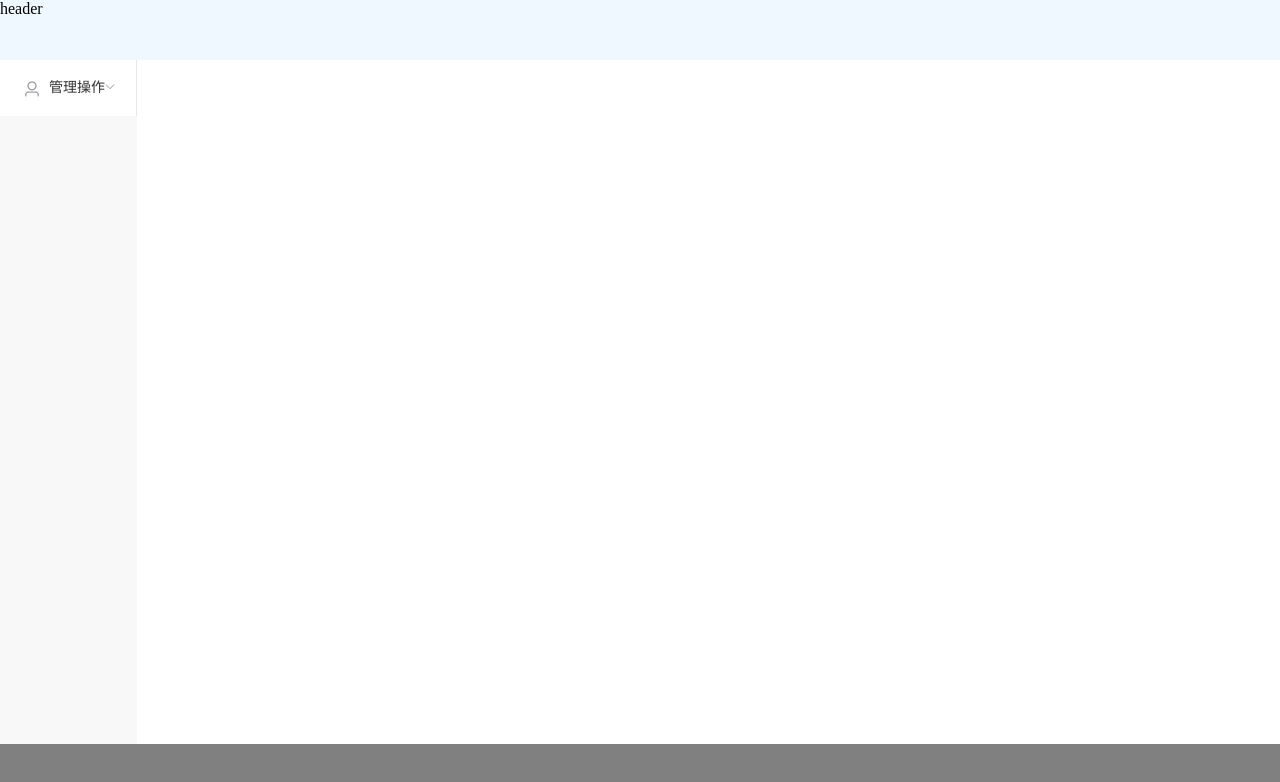
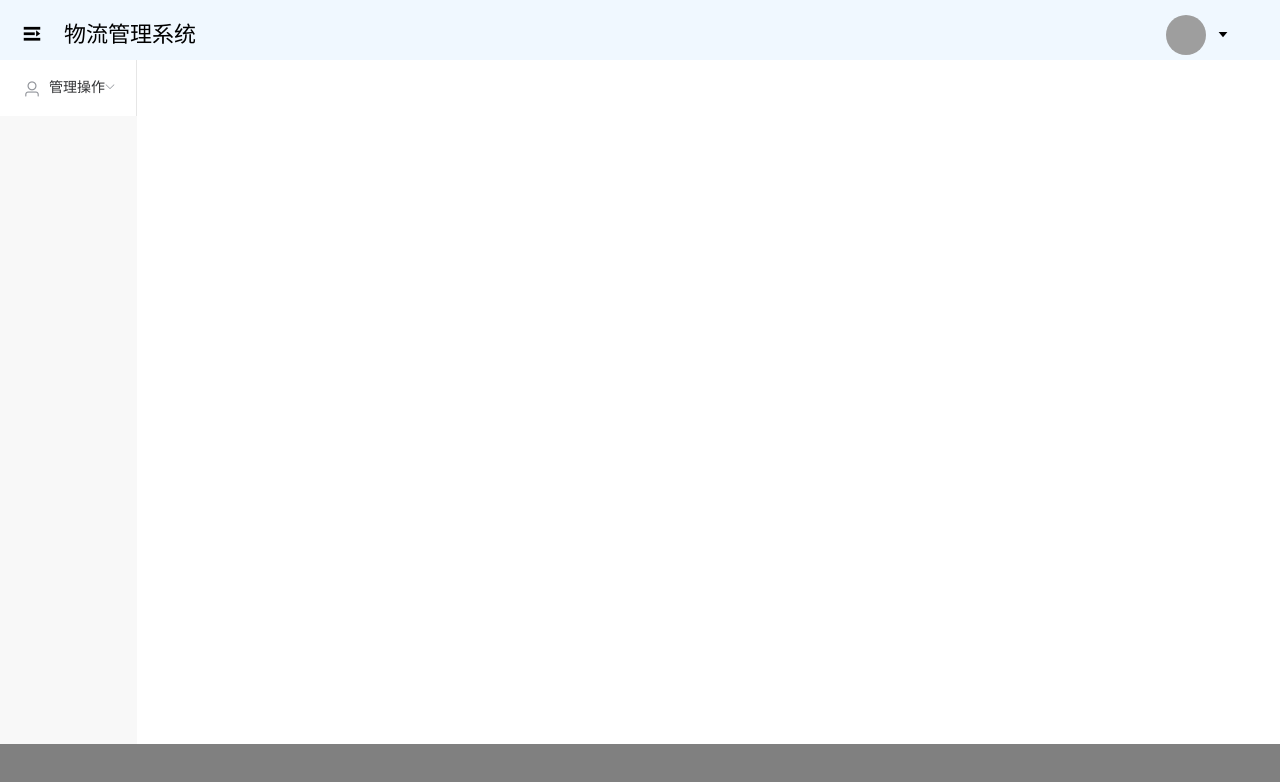
Before and after one commit to CaffeineShawn/db, a Vue app in the folder db_frontend/: page /#/home in a window 1280 px wide. Shown: the top 782 px of the page. Built offline with nearby package versions, Linux system fonts and the light colour scheme; grey boxes are pictures that could not be loaded.

Commit message:
修改用户信息和删除用户

```diff
--- a/db_frontend/src/basic/header.vue
+++ b/db_frontend/src/basic/header.vue
@@ -1,13 +1,150 @@
 <template>
-  <el-container></el-container>
+  <el-container>
+    <div class="header" v-if="$route.meta.isBlank !== true">
+      <!-- 折叠按钮 -->
+      <div class="collapse-btn" @click="collapseChage">
+        <i v-if="!collapse" class="el-icon-s-fold"></i>
+        <i v-else class="el-icon-s-unfold"></i>
+      </div>
+      <div class="logo">物流管理系统</div>
+      <div class="header-right">
+        <div class="header-user-con">
+          <!-- 用户头像 -->
+          <div class="user-avator">
+            <img src="../assets/2.jpg" />
+          </div>
+          <!-- 用户名下拉菜单 -->
+          <el-dropdown
+            class="user-name"
+            trigger="click"
+            @command="handleCommand"
+          >
+            <span class="el-dropdown-link">
+              {{ username }}
+              <i class="el-icon-caret-bottom"></i>
+            </span>
+            <el-dropdown-menu slot="dropdown">
+              <el-dropdown-item divided command="loginout"
+                >退出登录</el-dropdown-item
+              >
+            </el-dropdown-menu>
+          </el-dropdown>
+        </div>
+      </div>
+    </div>
+  </el-container>
 </template>
 
 <script>
 export default {
-  name: 'header'
+  name: 'header',
+  data () {
+    return {
+      collapse: false,
+      fullscreen: false,
+      name: ''
+    }
+  },
+  computed: {
+    username () {
+      let username = sessionStorage.getItem('ms_username')
+      return username || this.name
+    }
+  },
+  methods: {
+    // 用户名下拉菜单选择事件
+    handleCommand (command) {
+      if (command === 'loginout') {
+        sessionStorage.removeItem('ms_username')
+        sessionStorage.removeItem('token')
+        this.$router.push('/login')
+      }
+    },
+    collapseChage () {
+      this.collapse = !this.collapse
+    }
+  },
+  mounted () {
+    if (document.body.clientWidth < 1500) {
+      this.collapseChage()
+    }
+  }
 }
 </script>
 
-<style scoped>
-
+<style>
+.header {
+  position: relative;
+  box-sizing: border-box;
+  width: 100%;
+  height: 70px;
+  font-size: 22px;
+  color: rgb(0, 0, 0);
+}
+.collapse-btn {
+  float: left;
+  padding: 0 21px;
+  cursor: pointer;
+  line-height: 70px;
+}
+.header .logo {
+  float: left;
+  width: 250px;
+  line-height: 70px;
+}
+.header-right {
+  float: right;
+  padding-right: 50px;
+}
+.header-user-con {
+  display: flex;
+  height: 70px;
+  align-items: center;
+}
+.btn-fullscreen {
+  transform: rotate(45deg);
+  margin-right: 5px;
+  font-size: 24px;
+}
+.btn-bell,
+.btn-fullscreen {
+  position: relative;
+  width: 30px;
+  height: 30px;
+  text-align: center;
+  border-radius: 15px;
+  cursor: pointer;
+}
+.btn-bell-badge {
+  position: absolute;
+  right: 0;
+  top: -2px;
+  width: 8px;
+  height: 8px;
+  border-radius: 4px;
+  background: #f56c6c;
+  color: #fff;
+}
+.btn-bell .el-icon-bell {
+  color: #fff;
+}
+.user-name {
+  margin-left: 10px;
+}
+.user-avator {
+  margin-left: 20px;
+}
+.user-avator img {
+  display: block;
+  width: 40px;
+  height: 40px;
+  border-radius: 50%;
+}
+.el-dropdown-link {
+  color: rgb(0, 0, 0);
+  cursor: pointer;
+}
+.el-dropdown-menu__item {
+  text-align: center;
+}
 </style>
--- a/db_frontend/src/components/Home.vue
+++ b/db_frontend/src/components/Home.vue
@@ -1,8 +1,6 @@
 <template>
   <el-container>
-    <el-header>
-      <header class="header">header</header>
-    </el-header>
+     <el-header><v-head></v-head></el-header>
     <el-container>
       <el-aside width="auto">
         <el-menu class="navMenu" :router="true" unique-opened>
@@ -43,8 +41,13 @@
 // import footer from '../basic/footer'
 // import header from '../basic/header'
 // import main from '../basic/main'
-
+ import vHead from '../basic/header.vue';
 export default {
   name: "test",
+
+       components: {
+            vHead,
+
+        },
 };
 </script>
--- a/db_frontend/src/components/UserInfo.vue
+++ b/db_frontend/src/components/UserInfo.vue
@@ -10,7 +10,10 @@
               clearable
               @clear="getUserList"
             >
-            <el-button slot="append" icon="el-icon-search" @click="getUserList"
+              <el-button
+                slot="append"
+                icon="el-icon-search"
+                @click="getUserList"
                 >搜索</el-button
               >
             </el-input>
@@ -28,27 +31,82 @@
             label="序号"
             width="60px"
           ></el-table-column>
-          <el-table-column label="用户名" prop="user_name"></el-table-column>
-          <el-table-column label="用户号码" prop="user_phone"></el-table-column>
+          <el-table-column
+            label="用户名"
+            prop="user_name"
+            width="200px"
+          ></el-table-column>
+          <el-table-column
+            label="用户号码"
+            prop="user_phone"
+            width="450px"
+          ></el-table-column>
           <el-table-column
             label="用户性别"
             prop="user_gender"
+            width="150px"
           ></el-table-column>
-          <!-- <el-table-column label="用户订单">
+          <el-table-column label="操作">
             <template slot-scope="scope">
               <el-button
-                type="primary"
-                icon="el-icon-view"
+                type="primary is-plain"
+                icon="el-icon-box"
                 size="mini"
-                @click="getUserOrder(scope.row.user_id)"
-                >查看用户订单</el-button
+                @click="showuserDialog(scope.row)"
+                >修改密码</el-button
+              >
+              <el-button
+                type="danger"
+                icon="el-icon-delete"
+                size="mini"
+                @click="deleteuserById(scope.row.user_id)"
+                plain
+                >删除用户</el-button
               >
             </template>
-          </el-table-column> -->
+          </el-table-column>
         </el-table>
       </main>
     </el-main>
 
+    <el-dialog
+      title="修改密码"
+      :visible.sync="showuser"
+      center
+      width="25%"
+      :destroy-on-close="true"
+    >
+      <el-form ref="form" :model="changeform">
+        <el-form-item label="用户名：" label-width="100px" prop="userName">
+          <el-input
+            v-model="userInfo.user_name"
+            placeholder="username"
+            style="width: auto"
+          ></el-input>
+        </el-form-item>
+        <el-form-item label="新密码：" label-width="100px" prop="password">
+          <el-input
+            type="password"
+            v-model="userInfo.user_password"
+            :label-width="formLabelWidth"
+            placeholder="请输入新密码"
+            style="width: auto"
+          ></el-input>
+        </el-form-item>
+        <el-form-item label="新电话号码：" label-width="100px" prop="phone">
+          <el-input
+            v-model="userInfo.user_phone"
+            :label-width="formLabelWidth"
+            placeholder="请输入新电话号码"
+            style="width: auto"
+          ></el-input>
+        </el-form-item>
+      </el-form>
+      <div slot="footer" class="dialog-footer">
+        <el-button @click="showuser = false">取 消</el-button>
+        <el-button type="primary" @click="update">修改</el-button>
+      </div>
+    </el-dialog>
     <el-footer>
       <el-pagination
         @size-change="handleSizeChange"
@@ -75,12 +133,14 @@
 }
 .el-table {
   border-radius: 10px;
+  /* margin-left: 30px; */
+  margin-right: 30px;
 }
 .el-input {
   top: 10px;
   left: 30px;
 }
-.el-pagination{
+.el-pagination {
   text-align: center;
 }
 </style>
@@ -89,15 +149,27 @@
 export default {
   data () {
     return {
+      showuser: false,
       isConsignor: true,
+      userInfo: {
+        user_id: '',
+        user_password: '',
+        user_gender: '',
+        user_pohne: ''
+      },
       ButtonInfo: '查看收件',
       userList: [],
+      changeform: {
+        username: '',
+        password: ''
+      },
       queryInfo: {
         information: '',
         page: 1,
         size: 5
       },
-      total: 0
+      total: 0,
+      formLabelWidth: '100px'
     }
   },
   created () {
@@ -107,14 +179,25 @@ export default {
     async getUserList () {
       await this.$http
         .post('/user/findAllUser', this.queryInfo)
-        .then((result) => {
+        .then(result => {
           this.userList = result.data.res
           this.total = result.data.total
         })
-        .catch((err) => {
+        .catch(err => {
           console.log(err)
         })
     },
+    // async getUserInfo (id) {
+    //   await this.$http
+    //     .get('/user/findUserById/' + id)
+    //     .then(result => {
+    //       this.userInfo = result.data.res
+    //       console.log(result)
+    //     })
+    //     .catch(err => {
+    //       console.log(err)
+    //     })
+    // },
     indexMethod (index) {
       return (this.queryInfo.page - 1) * this.queryInfo.size + 1 + index
     },
@@ -125,6 +208,56 @@ export default {
     handleCurrentChange (newPage) {
       this.queryInfo.page = newPage
       this.getUserList()
+    },
+
+    showuserDialog (user) {
+      this.userInfo.user_id = user.user_id
+      this.userInfo.user_name = user.user_name
+      this.userInfo.user_gender = user.user_gender
+      this.userInfo.user_password = user.user_password
+      this.userInfo.user_pohne = user.user_pohne
+      this.showuser = true
+    },
+    async update () {
+      let userInfo = this.userInfo
+      await this.$http
+        .put('/user/updateUser', userInfo)
+        .then(res => {
+          console.log(res)
+
+          this.$message.success('修改成功')
+          this.getUserList()
+          this.showuser = false
+        })
+        .catch(err => {
+          console.log(err)
+        })
+    },
+    async deleteuserById (id) {
+      const confirmRes = await this.$confirm(
+        '确认删除该用户？该操作不可逆',
+        '提示',
+        {
+          confirmButtonText: '确定',
+          cancelButtonText: '取消',
+          type: 'warning'
+        }
+      ).catch(err => err)
+      if (confirmRes !== 'confirm') return this.$message.info('已取消删除')
+      await this.$http
+        .delete('/user/deleteUser/' + id)
+        .then(result => {
+          if (result.data === 'ok') {
+            this.$message.success('删除成功')
+            this.getUserList()
+          } else {
+            this.$message.success('删除异常')
+            this.getUserList()
+          }
+        })
+        .catch(err => {
+          console.log(err)
+        })
     }
     // getUserOrder (id) {
     //   this.$router.push({
```
Also changed, not shown: 1 other file (tests, documents, lock files or other folders). Lines whose indentation alone changed are shown as unchanged.
